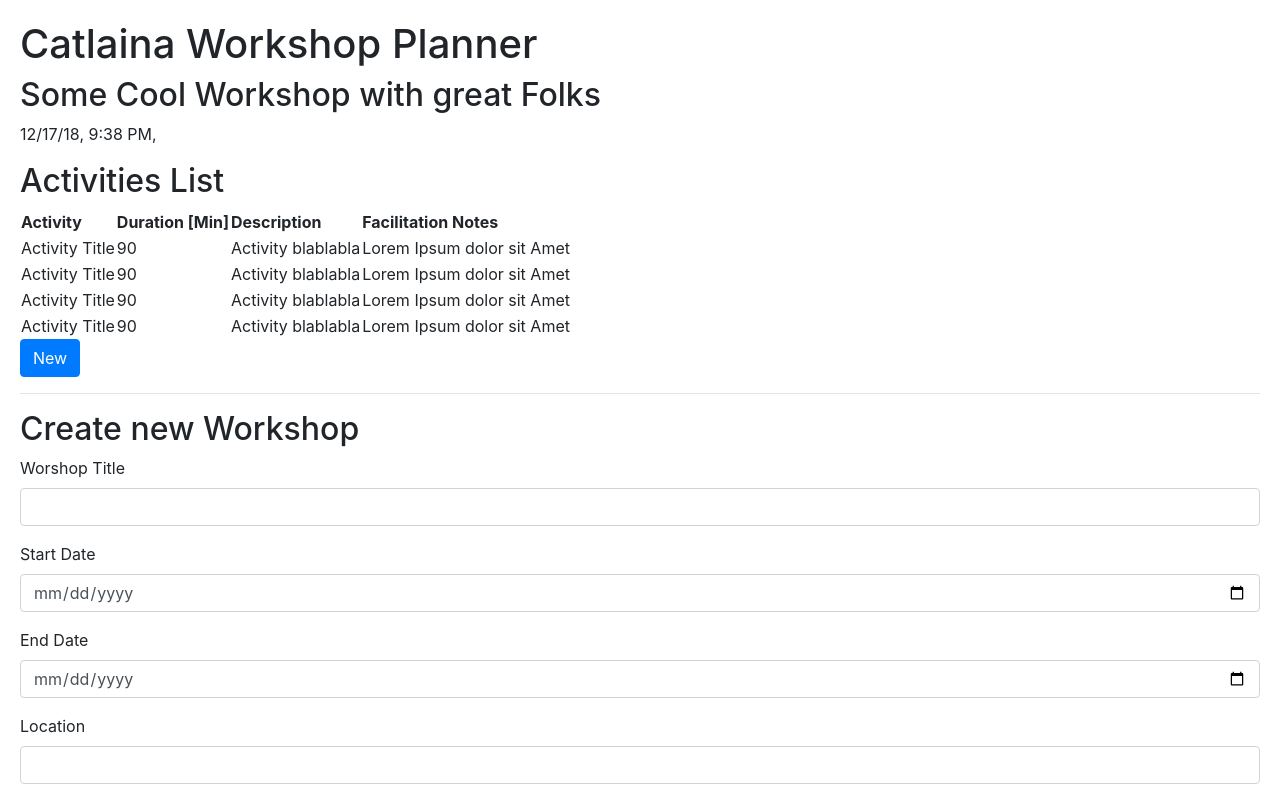
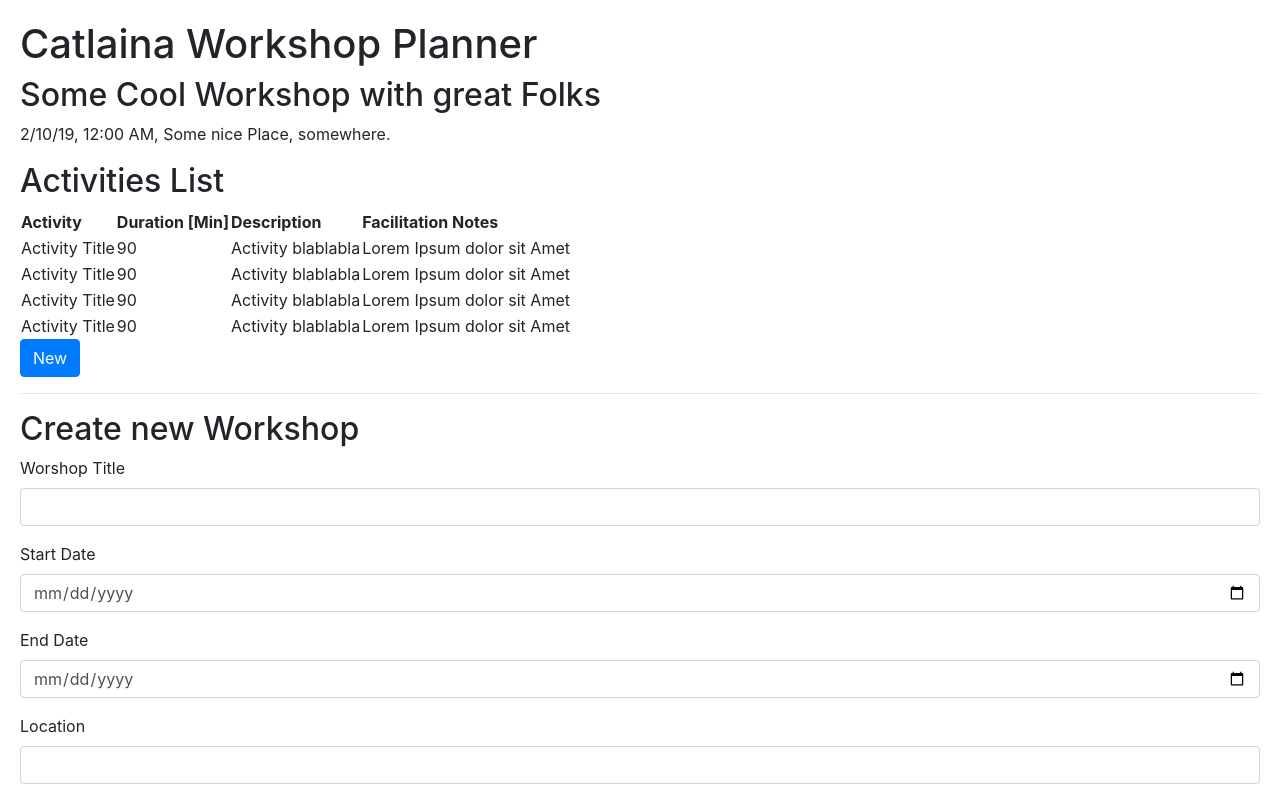
Before and after one commit to Catlaina/CatlainaRepo, an Angular app in the folder frontend/Catlaina/: page / in a window 1280 px wide. Shown: the top 798 px of the page. Built offline with nearby package versions, Linux system fonts and the light colour scheme.

Commit message:
integrate workshop Service in workshop component

```diff
--- a/frontend/Catlaina/src/app/create-workshop/create-workshop.component.ts
+++ b/frontend/Catlaina/src/app/create-workshop/create-workshop.component.ts
@@ -6,6 +6,7 @@ import { Component, OnInit } from '@angular/core';
   styleUrls: ['./create-workshop.component.css']
 })
 export class CreateWorkshopComponent implements OnInit {
+
 
   constructor() { }
 
--- a/frontend/Catlaina/src/app/workshop.service.ts
+++ b/frontend/Catlaina/src/app/workshop.service.ts
@@ -26,6 +26,7 @@ export class WorkshopService {
   }
 
   getWorkshop(id:number){
+    console.log("get Workshop called with id: " + id );
     return this._workshops[id];
   }
 }
--- a/frontend/Catlaina/src/app/workshop/workshop.component.ts
+++ b/frontend/Catlaina/src/app/workshop/workshop.component.ts
@@ -1,5 +1,6 @@
 import { Component, OnInit } from '@angular/core';
 import { Workshop } from '../workshop'
+import { WorkshopService } from '../workshop.service';
 
 @Component({
   selector: 'app-workshop',
@@ -8,20 +9,22 @@ import { Workshop } from '../workshop'
 })
 export class WorkshopComponent implements OnInit {
 
+  private _workshopService:WorkshopService;
+
   private _workshop : Workshop;
   public get workshop(){
     return this._workshop;
   }
 
-  constructor() {
-    this._workshop = new Workshop();
-    this._workshop.id = 1;
-    this._workshop.title = "Some Cool Workshop with great Folks";
-    this._workshop.date = new Date(Date.now());
-    this._workshop.place = "";
-   }
+  constructor(workshopService: WorkshopService ) {
+    this._workshopService= workshopService;
+  }
 
   ngOnInit() {
+    this.getWorkshop(0);
   }
 
+  private getWorkshop(id:number){
+    this._workshop = this._workshopService.getWorkshop(id);
+  }
 }
```
